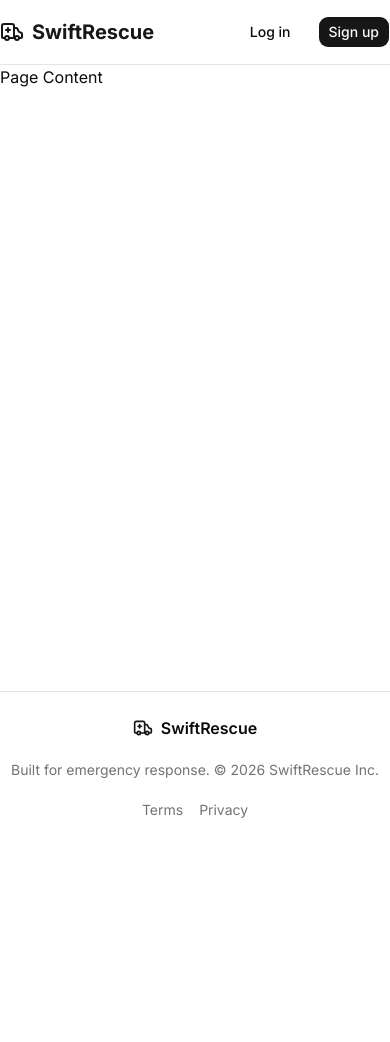
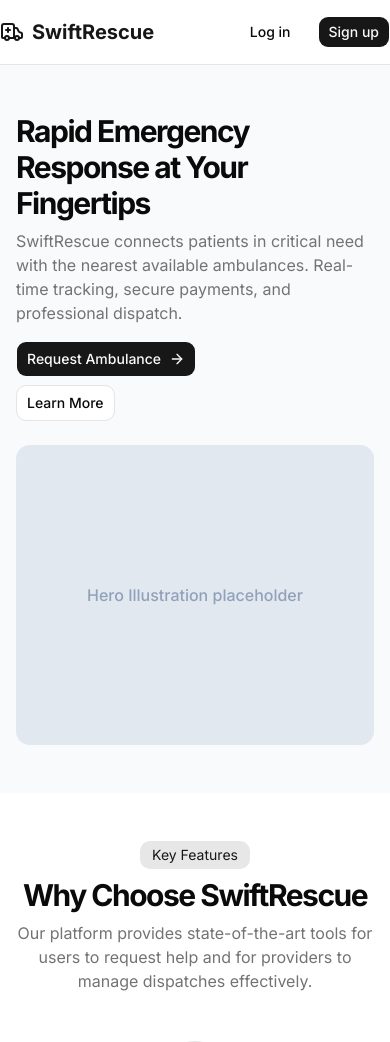
Before and after one commit to arpansarkar112/Emergency_Ambulance_Dispatch_System_frontend, a Next.js app: page / in a window 390 px wide. Shown: the top 1042 px of the page. Before the commit the page ends 844 px from the top, so only its background shows below. Built offline with nearby package versions, Linux system fonts and the light colour scheme.

Commit message:
feat: create Home page layout and hero section

```diff
--- a/src/app/(public)/page.tsx
+++ b/src/app/(public)/page.tsx
@@ -1 +1,84 @@
-export default function Page() { return <div>Page Content</div> }
+import Link from "next/link";
+import { Button } from "@/components/ui/button";
+import { ArrowRight, Clock, Shield, MapPin } from "lucide-react";
+
+export default function HomePage() {
+  return (
+    <div className="flex flex-col items-center">
+      {/* Hero Section */}
+      <section className="w-full py-12 md:py-24 lg:py-32 xl:py-48 bg-slate-50 dark:bg-slate-900">
+        <div className="container px-4 md:px-6">
+          <div className="grid gap-6 lg:grid-cols-[1fr_400px] lg:gap-12 xl:grid-cols-[1fr_600px]">
+            <div className="flex flex-col justify-center space-y-4">
+              <div className="space-y-2">
+                <h1 className="text-3xl font-bold tracking-tighter sm:text-5xl xl:text-6xl/none">
+                  Rapid Emergency Response at Your Fingertips
+                </h1>
+                <p className="max-w-[600px] text-muted-foreground md:text-xl">
+                  SwiftRescue connects patients in critical need with the nearest available ambulances. Real-time tracking, secure payments, and professional dispatch.
+                </p>
+              </div>
+              <div className="flex flex-col gap-2 min-[400px]:flex-row">
+                <Link href="/register">
+                  <Button size="lg" className="gap-2">
+                    Request Ambulance <ArrowRight className="h-4 w-4" />
+                  </Button>
+                </Link>
+                <Link href="/services">
+                  <Button size="lg" variant="outline">
+                    Learn More
+                  </Button>
+                </Link>
+              </div>
+            </div>
+            <div className="flex items-center justify-center">
+              <div className="relative h-[300px] w-full sm:h-[400px] lg:h-[500px] rounded-xl overflow-hidden bg-slate-200 dark:bg-slate-800 flex items-center justify-center">
+                <div className="text-slate-400 font-medium">Hero Illustration placeholder</div>
+              </div>
+            </div>
+          </div>
+        </div>
+      </section>
+
+      {/* Features Section */}
+      <section className="w-full py-12 md:py-24 lg:py-32">
+        <div className="container px-4 md:px-6">
+          <div className="flex flex-col items-center justify-center space-y-4 text-center">
+            <div className="space-y-2">
+              <div className="inline-block rounded-lg bg-primary/10 px-3 py-1 text-sm text-primary">
+                Key Features
+              </div>
+              <h2 className="text-3xl font-bold tracking-tighter sm:text-5xl">Why Choose SwiftRescue</h2>
+              <p className="max-w-[900px] text-muted-foreground md:text-xl/relaxed lg:text-base/relaxed xl:text-xl/relaxed">
+                Our platform provides state-of-the-art tools for users to request help and for providers to manage dispatches effectively.
+              </p>
+            </div>
+          </div>
+          <div className="mx-auto grid max-w-5xl items-center gap-6 py-12 lg:grid-cols-3 lg:gap-12">
+            <div className="flex flex-col items-center space-y-4 text-center">
+              <div className="flex h-16 w-16 items-center justify-center rounded-full bg-primary/10">
+                <Clock className="h-8 w-8 text-primary" />
+              </div>
+              <h3 className="text-xl font-bold">Lightning Fast</h3>
+              <p className="text-muted-foreground">Advanced algorithms find the closest available unit instantly.</p>
+            </div>
+            <div className="flex flex-col items-center space-y-4 text-center">
+              <div className="flex h-16 w-16 items-center justify-center rounded-full bg-primary/10">
+                <MapPin className="h-8 w-8 text-primary" />
+              </div>
+              <h3 className="text-xl font-bold">Live Tracking</h3>
+              <p className="text-muted-foreground">Monitor the ambulance's location in real-time as it approaches.</p>
+            </div>
+            <div className="flex flex-col items-center space-y-4 text-center">
+              <div className="flex h-16 w-16 items-center justify-center rounded-full bg-primary/10">
+                <Shield className="h-8 w-8 text-primary" />
+              </div>
+              <h3 className="text-xl font-bold">Secure & Reliable</h3>
+              <p className="text-muted-foreground">Certified providers and secure payment gateways ensure safety.</p>
+            </div>
+          </div>
+        </div>
+      </section>
+    </div>
+  );
+}
```
